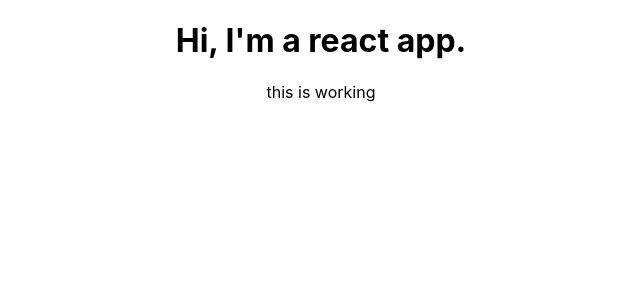
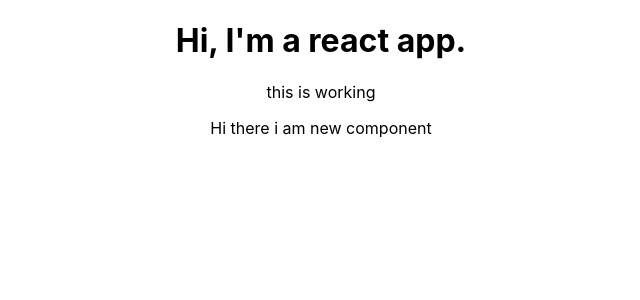
Before and after one commit to ip127001/react_all, a React (Create React App) app: page / in a window 1280 px wide. Shown: the top 300 px of the page, without its empty margins (319-959 px from the left). Built offline with nearby package versions, Linux system fonts and the light colour scheme.

Commit message:
created a new functional component

```diff
--- a/src/App.js
+++ b/src/App.js
@@ -1,5 +1,6 @@
 import React, { Component } from 'react';
 import './App.css';
+import Person from './Person/person';
 
 class App extends Component {
   render() {
@@ -7,6 +8,7 @@
       <div className="App">
         <h1>Hi, I'm a react app.</h1>
         <p>this is working</p>
+        <Person />
       </div>
     );
     // return React.createElement('div', {className: 'App'}, React.createElement('h1', null, 'Hi, I\'m a react app'));
--- /dev/null
+++ b/src/Person/person.js
@@ -0,0 +1,7 @@
+import React from 'react'
+
+const person = () => {
+    return <p>Hi there i am new component</p>;
+}
+
+export default person;
```
